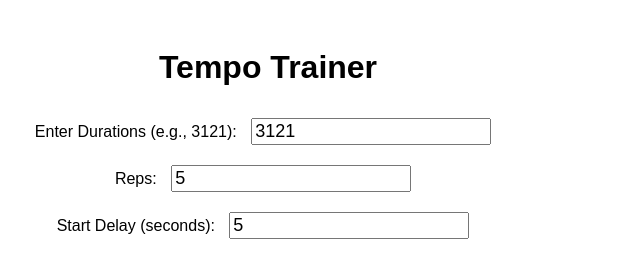
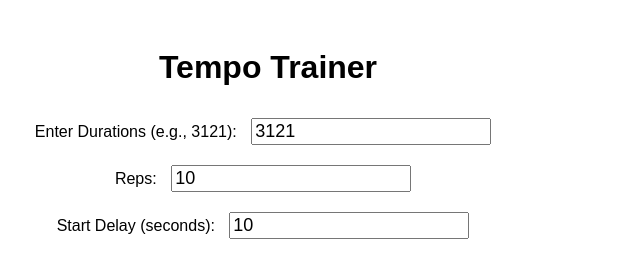
Before and after one commit to ardalis/TempoTrainer, a plain HTML site: page src/index.html in a window 1280 px wide. Shown: the top 256 px of the page, 372-1012 px from the left. Drawn offline with Linux system fonts and the light colour scheme.

Commit message:
change defaults to 10s

```diff
--- a/src/index.html
+++ b/src/index.html
@@ -90,10 +90,10 @@
     <input id="sequence" type="text" value="3121">
     <br>
     <label for="reps">Reps:</label>
-    <input id="reps" type="number" value="5" min="1">
+    <input id="reps" type="number" value="10" min="1">
     <br>
     <label for="startDelay">Start Delay (seconds):</label>
-    <input id="startDelay" type="number" value="5" min="0">
+    <input id="startDelay" type="number" value="10" min="0">
     <br>
     <button id="start">Start</button>
     <button id="stop" disabled>Stop</button>
```
